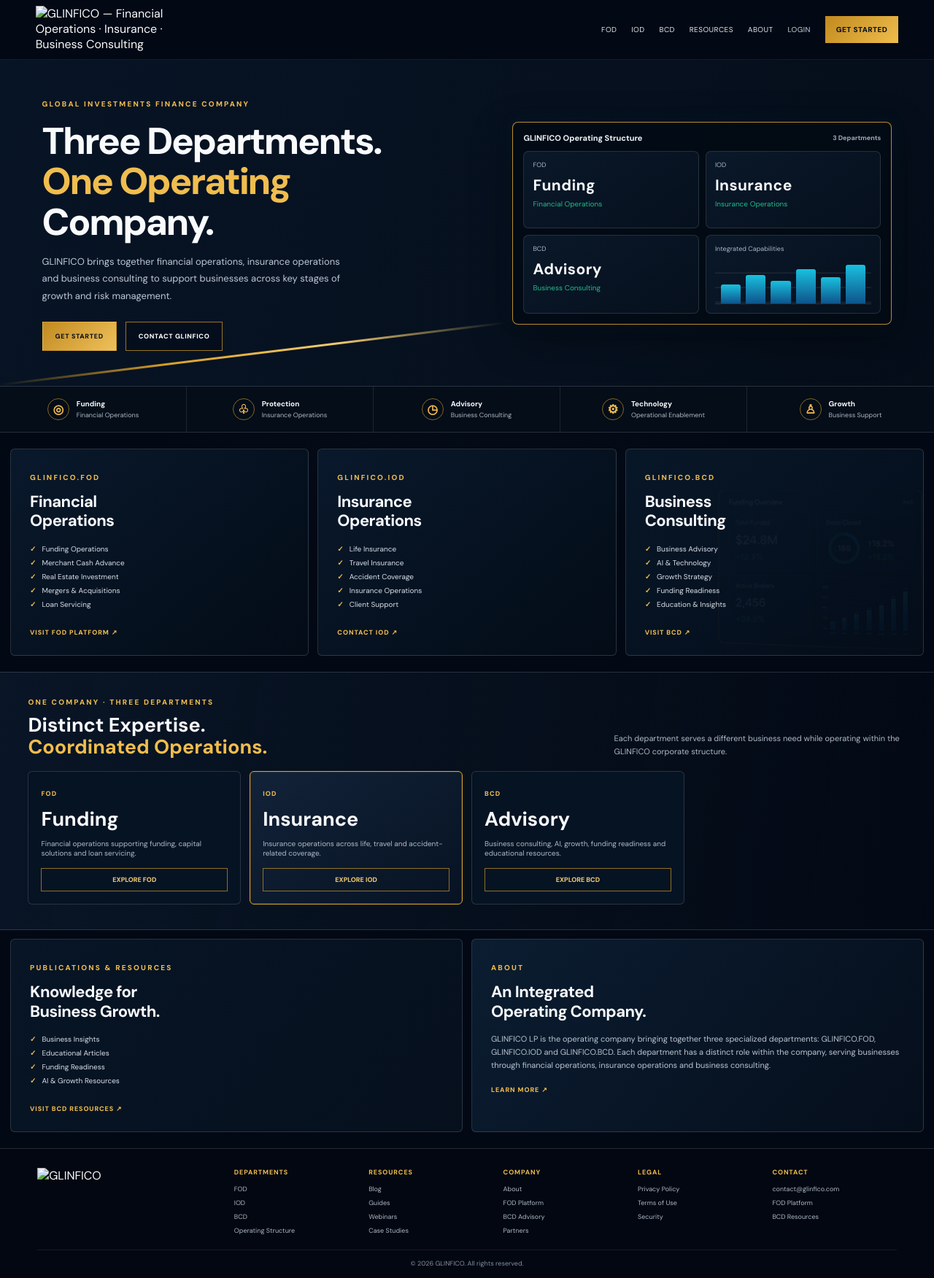
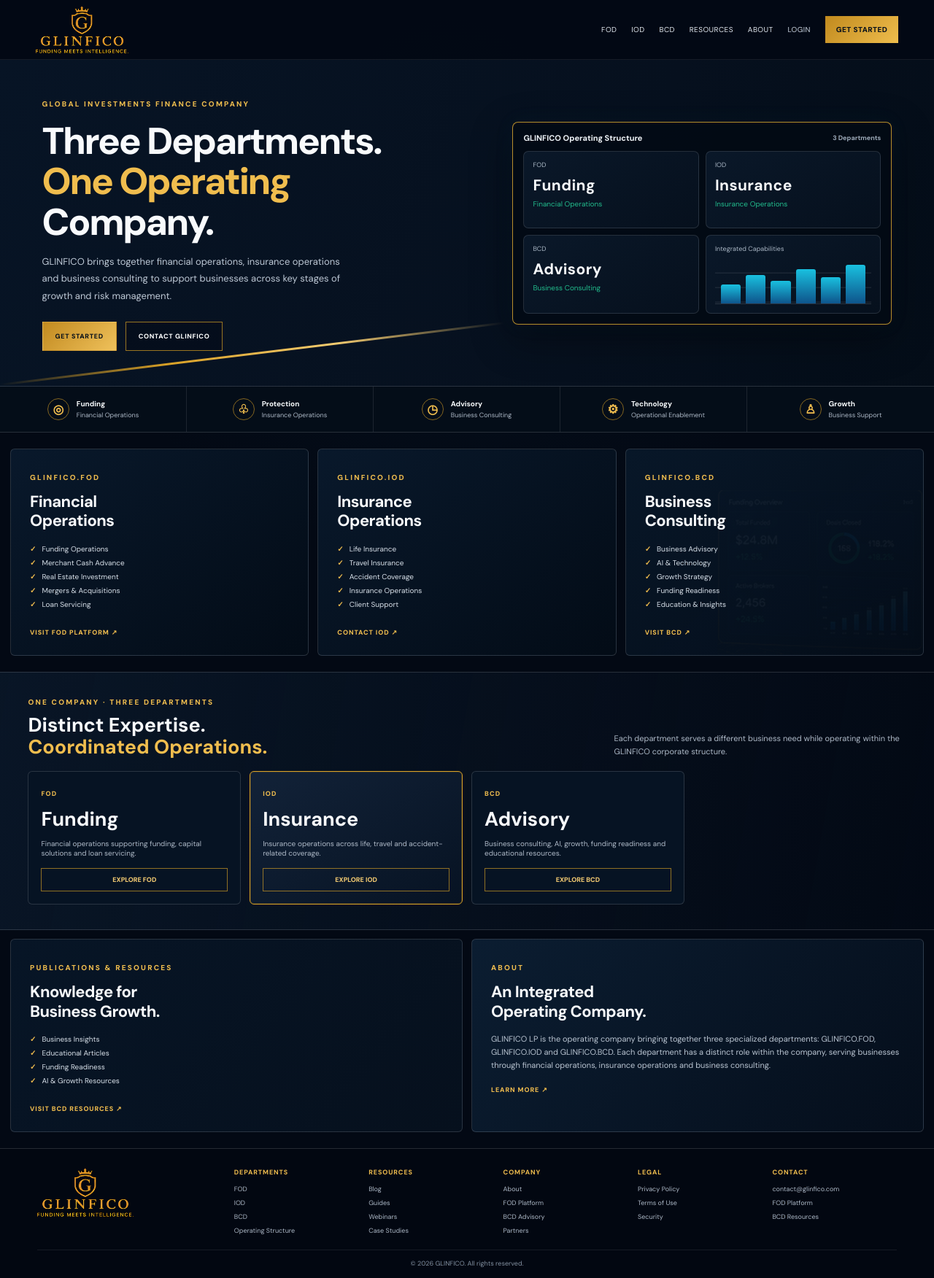
Before and after one commit to glinfico/glinfico-corporate-site, a plain HTML site: page index.html in a window 1280 px wide. Shown: the whole page at 73% size. Drawn offline with Linux system fonts and the light colour scheme; files whose address does not match are found by name.

Commit message:
Replace logo image paths in index.html

```diff
--- a/index.html
+++ b/index.html
@@ -7,7 +7,7 @@
 <meta name="theme-color" content="#030914"><link rel="icon" href="assets/favicon.svg" type="image/svg+xml"><link rel="stylesheet" href="styles.css">
 <link rel="preconnect" href="https://fonts.googleapis.com"><link rel="preconnect" href="https://fonts.gstatic.com" crossorigin><link href="https://fonts.googleapis.com/css2?family=DM+Sans:wght@400;500;600;700;800&display=swap" rel="stylesheet">
 </head><body>
-<header class="site-header"><a class="brand" href="#top" aria-label="GLINFICO home"><img src="assets/logo.png" alt="GLINFICO — Financial Operations · Insurance · Business Consulting"></a><button class="menu-toggle" aria-label="Open navigation" aria-expanded="false">☰</button><nav class="nav-links"><a href="#fod">FOD</a><a href="#iod">IOD</a><a href="#bcd">BCD</a><a href="#resources">Resources</a><a href="#about">About</a><a class="login-link" href="https://fod.glinfico.com">Login</a><a class="nav-cta" href="https://fod.glinfico.com">Get Started</a></nav></header>
+<header class="site-header"><a class="brand" href="#top" aria-label="GLINFICO home"><img src="logo.png" alt="GLINFICO — Financial Operations · Insurance · Business Consulting"></a><button class="menu-toggle" aria-label="Open navigation" aria-expanded="false">☰</button><nav class="nav-links"><a href="#fod">FOD</a><a href="#iod">IOD</a><a href="#bcd">BCD</a><a href="#resources">Resources</a><a href="#about">About</a><a class="login-link" href="https://fod.glinfico.com">Login</a><a class="nav-cta" href="https://fod.glinfico.com">Get Started</a></nav></header>
 <main id="top">
 <section class="hero"><div class="hero-copy"><span class="eyebrow">GLOBAL INVESTMENTS FINANCE COMPANY</span><h1>Three Departments.<br><em>One Operating</em><br>Company.</h1><p>GLINFICO brings together financial operations, insurance operations and business consulting to support businesses across key stages of growth and risk management.</p><div class="hero-actions"><a class="btn btn-gold" href="https://fod.glinfico.com">Get Started</a><a class="btn btn-outline" href="mailto:contact@glinfico.com?subject=GLINFICO%20Platform%20Demo">Contact GLINFICO</a></div></div><div class="dashboard-frame"><div class="dashboard-top"><span>GLINFICO Operating Structure</span><small>3 Departments</small></div><div class="dashboard-grid"><div class="dash-stat"><small>FOD</small><strong>Funding</strong><em>Financial Operations</em></div><div class="dash-stat"><small>IOD</small><strong>Insurance</strong><em>Insurance Operations</em></div><div class="dash-stat"><small>BCD</small><strong>Advisory</strong><em>Business Consulting</em></div><div class="dash-stat chart-stat"><small>Integrated Capabilities</small><div class="bars"><i style="height:45%"></i><i style="height:68%"></i><i style="height:54%"></i><i style="height:82%"></i><i style="height:63%"></i><i style="height:92%"></i></div></div></div></div></section>
 <section class="benefit-strip"><div><b>◎</b><span>Funding<small>Financial Operations</small></span></div><div><b>♧</b><span>Protection<small>Insurance Operations</small></span></div><div><b>◷</b><span>Advisory<small>Business Consulting</small></span></div><div><b>⚙</b><span>Technology<small>Operational Enablement</small></span></div><div><b>♙</b><span>Growth<small>Business Support</small></span></div></section>
@@ -15,5 +15,5 @@
 <section class="pricing-section section" id="operations"><div class="section-heading"><div><span class="eyebrow">ONE COMPANY · THREE DEPARTMENTS</span><h2>Distinct Expertise.<br><em>Coordinated Operations.</em></h2></div><div class="pricing-controls"><p>Each department serves a different business need while operating within the GLINFICO corporate structure.</p></div></div><div class="price-grid"><article class="price-card"><span>FOD</span><strong>Funding</strong><p>Financial operations supporting funding, capital solutions and loan servicing.</p><a href="https://fod.glinfico.com">Explore FOD</a></article><article class="price-card featured"><span>IOD</span><strong>Insurance</strong><p>Insurance operations across life, travel and accident-related coverage.</p><a href="mailto:contact@glinfico.com?subject=IOD%20Information">Explore IOD</a></article><article class="price-card"><span>BCD</span><strong>Advisory</strong><p>Business consulting, AI, growth, funding readiness and educational resources.</p><a href="https://bcd.glinfico.com">Explore BCD</a></article></div></section>
 <section class="lower-grid section" id="resources"><article class="content-card resources-card"><span class="section-label">PUBLICATIONS & RESOURCES</span><h2>Knowledge for<br>Business Growth.</h2><ul class="check-list"><li>Business Insights</li><li>Educational Articles</li><li>Funding Readiness</li><li>AI & Growth Resources</li></ul><a class="text-link" href="https://bcd.glinfico.com">Visit BCD Resources ↗</a></article><article class="content-card about-card" id="about"><span class="section-label">ABOUT</span><h2>An Integrated<br>Operating Company.</h2><p>GLINFICO LP is the operating company bringing together three specialized departments: GLINFICO.FOD, GLINFICO.IOD and GLINFICO.BCD. Each department has a distinct role within the company, serving businesses through financial operations, insurance operations and business consulting.</p><a class="text-link" href="mailto:contact@glinfico.com">Learn More ↗</a></article></section>
 </main>
-<footer class="site-footer"><a href="#top" class="footer-brand"><img src="assets/logo.png" alt="GLINFICO"></a><div class="footer-col"><b>Departments</b><a href="#fod">FOD</a><a href="#iod">IOD</a><a href="#bcd">BCD</a><a href="#operations">Operating Structure</a></div><div class="footer-col"><b>Resources</b><a href="#resources">Blog</a><a href="#resources">Guides</a><a href="#resources">Webinars</a><a href="#resources">Case Studies</a></div><div class="footer-col"><b>Company</b><a href="#about">About</a><a href="https://fod.glinfico.com">FOD Platform</a><a href="https://bcd.glinfico.com">BCD Advisory</a><a href="#about">Partners</a></div><div class="footer-col"><b>Legal</b><a href="#about">Privacy Policy</a><a href="#about">Terms of Use</a><a href="#about">Security</a></div><div class="footer-col"><b>Contact</b><a href="mailto:contact@glinfico.com">contact@glinfico.com</a><a href="https://fod.glinfico.com">FOD Platform</a><a href="https://bcd.glinfico.com">BCD Resources</a></div><div class="copyright">© 2026 GLINFICO. All rights reserved.</div></footer>
+<footer class="site-footer"><a href="#top" class="footer-brand"><img src="logo.png" alt="GLINFICO"></a><div class="footer-col"><b>Departments</b><a href="#fod">FOD</a><a href="#iod">IOD</a><a href="#bcd">BCD</a><a href="#operations">Operating Structure</a></div><div class="footer-col"><b>Resources</b><a href="#resources">Blog</a><a href="#resources">Guides</a><a href="#resources">Webinars</a><a href="#resources">Case Studies</a></div><div class="footer-col"><b>Company</b><a href="#about">About</a><a href="https://fod.glinfico.com">FOD Platform</a><a href="https://bcd.glinfico.com">BCD Advisory</a><a href="#about">Partners</a></div><div class="footer-col"><b>Legal</b><a href="#about">Privacy Policy</a><a href="#about">Terms of Use</a><a href="#about">Security</a></div><div class="footer-col"><b>Contact</b><a href="mailto:contact@glinfico.com">contact@glinfico.com</a><a href="https://fod.glinfico.com">FOD Platform</a><a href="https://bcd.glinfico.com">BCD Resources</a></div><div class="copyright">© 2026 GLINFICO. All rights reserved.</div></footer>
 <script src="app.js"></script></body></html>
```
